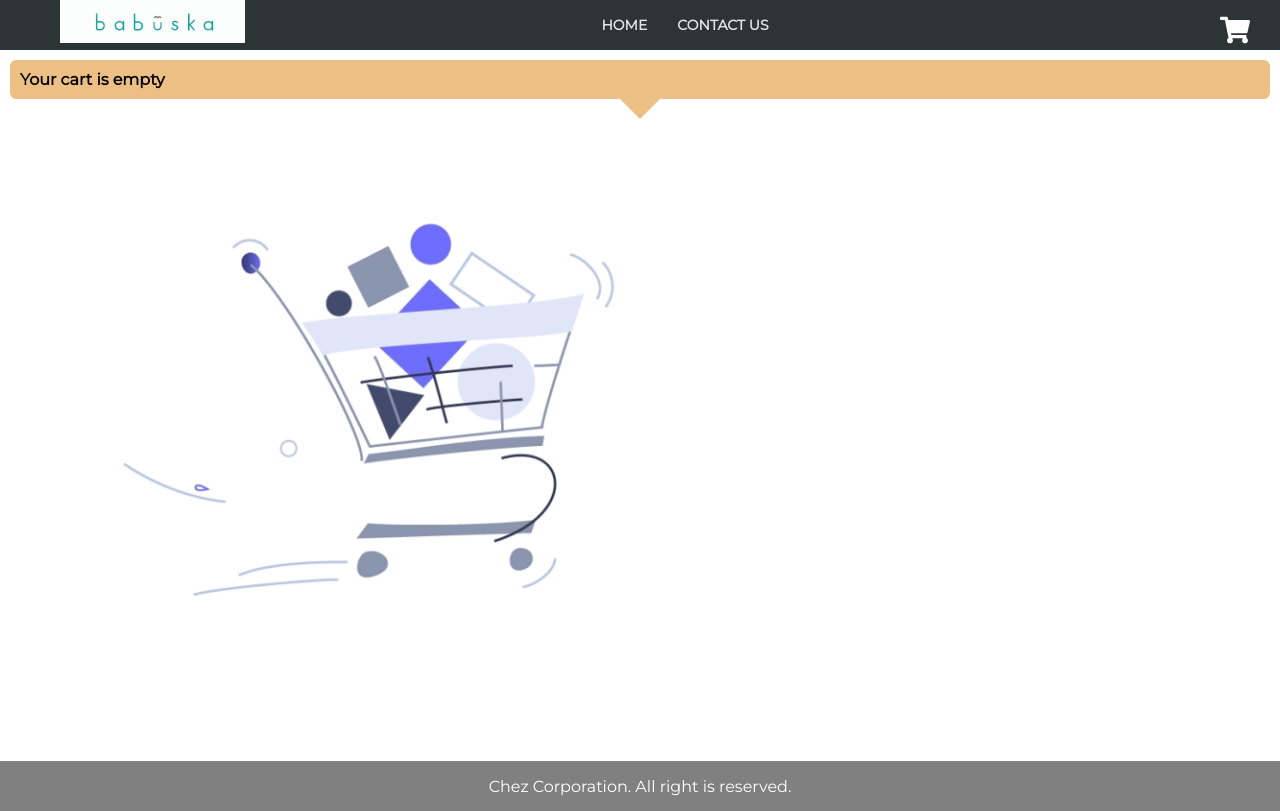
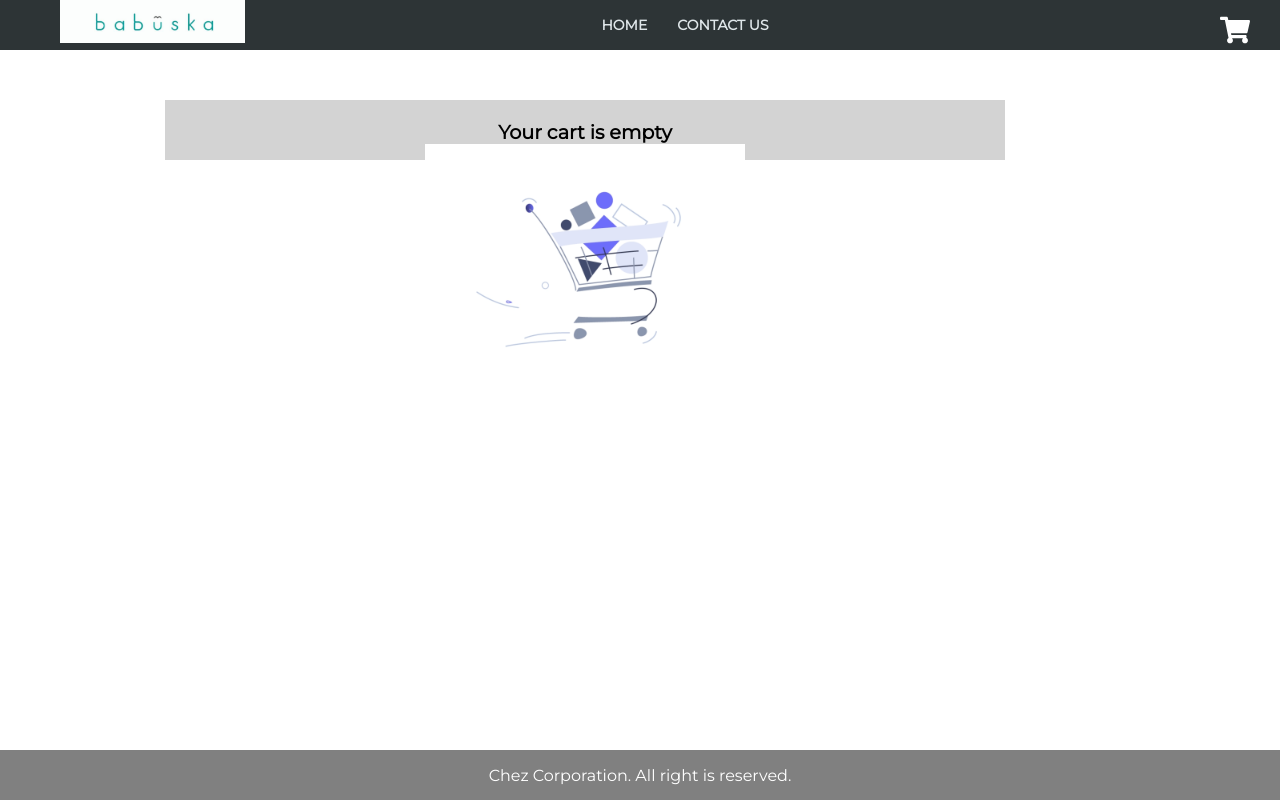
Before and after one commit to arvindchez/chezzy-fashions, a React (Create React App) app: page /cart in a window 1280 px wide. Built offline with nearby package versions, Linux system fonts and the light colour scheme.

Commit message:
all new formatting complete

```diff
--- a/src/components/bigcart/BigCart.js
+++ b/src/components/bigcart/BigCart.js
@@ -1,57 +1,93 @@
 import React, { Component } from 'react'
 import SmallCart from '../smallcart/SmallCart';
-import Order from '../order/Order';
-import Checkout from '../checkout/Checkout';
 import { connect } from "react-redux";
 import emptyCart from '../../images/emptycart.gif';
+import Fade from "react-reveal/Fade";
+import { formatCurrency } from "../../helper/utils";
+import { removeFromCart, clearCart, addToCart, removeByItemFromCart } from "../../actions/cart";
+import { showCheckout } from "../../actions/order";
+import Order from "../order/Order"
+import Checkout from '../checkout/Checkout';
+import { FaShoppingBasket } from 'react-icons/fa';
 
 class BigCart extends Component {
     render() {
         const { showOrder, cartItems } = this.props;
 
-
         return (
-            <div>
-                <div className="form-row">
-                    < div className="form-column">
+            <section className="cartlist">
+                <div className="cartlist-container">
+                    <div className="cartlist-item summary">
                         {cartItems && cartItems.length === 0 ? (
                             <div>
-                                <div className="cart cart-header">
+                                <div>
                                     {!showOrder ? "Your cart is empty" : "Complete your order"}
                                 </div>
-                                <img src={emptyCart} height="60%" width="60%" alt="Cart is empty"></img>
+                                <img src={emptyCart} height="30%" width="40%" alt="Cart is empty"></img>
                             </div>
                         ) : (<div>{!showOrder ?
-                            <div className="cart cart-header">
+                            <div><FaShoppingBasket />
                                 {"  "} You have {cartItems ? cartItems.length : "0"}
                                 {cartItems && cartItems.length > 1 ?
                                     " items" : " item"} in the cart{" "}
-                            </div> : <div className="cart cart-header">Complete your order</div>
+                            </div> :
+                            <div >Complete your order</div>
+
                         }
                         </div>
                             )}
                     </div>
-                </div>
-
-
+                    <div className="cartlist-item details">
                         {!showOrder && (
                             <SmallCart />
                         )
                         }
+                    </div>
+                    <div className="cartlist-item total">
+                        {<div>
+                            {!showOrder && cartItems && cartItems.length !== 0 && (
+                                <Fade bottom>
+                                    <div className="col-sm-3 p-3">
+                                        <div className="card card-body">
+                                            <p className="mb-1">Total Items</p>
+                                            <h4 className=" mb-3 txt-right">{cartItems.length}</h4>
+                                            <p className="mb-1">Total Payment</p>
+                                            <h3 className="m-0 txt-right">{formatCurrency(
+                                                cartItems.reduce((a, c) => a + c.price * c.count, 0)
+                                            )}</h3>
+                                            <hr className="my-4" />
+                                            <div className="text-center">
+                                                <button type="button" onClick={() => {
+                                                    this.props.showCheckout(true);
+                                                }}>Check out</button>
+                                                <button type="button" onClick={() => {
+                                                    this.props.clearCart()
+                                                }}>Clear Cart</button>
+                                            </div>
+                                        </div>
+                                    </div>
+                                </Fade>
+                            )}
+                        </div>
+                        }
+                    </div>
+                    <di>
                         {showOrder && (
                             <Checkout />
-                )
-                }
+                        )}
                         <Order />
+                    </di>
                 </div>
+            </section >
         );
     }
 }
 
+
 export default connect(
-
     (state) => ({
+        cartItems: state.cart.cartItems,
         showOrder: state.order.showOrder,
-        cartItems: state.cart.cartItems
-    })
+    }),
+    { removeFromCart, addToCart, removeByItemFromCart, clearCart, showCheckout }
 )(BigCart);
--- a/src/components/checkout/Checkout.js
+++ b/src/components/checkout/Checkout.js
@@ -81,17 +81,18 @@ class Checkout extends Component {
                                     ></input>
                                 </li>
                                 <li>
+                                    <div>
                                         <button type="submit">
                                             Complete Order
                                         </button>
-                                </li>
-                                <li>
+
                                         <button
                                             onClick={() => {
                                                 this.props.showCheckout(false);
                                             }}
 
                                         >Back</button>
+                                    </div>
                                 </li>
                             </ul>
                         </form>
--- a/src/components/smallcart/SmallCart.js
+++ b/src/components/smallcart/SmallCart.js
@@ -11,10 +11,6 @@ class SmallCart extends Component {
   render() {
     const { cartItems, showOrder } = this.props;
     return (
-      <div className="row">
-        <div>
-        </div>
-        < div className="column">
       <div className="cart">
         <Fade left cascade>
           <ul className="cart-items">
@@ -44,7 +40,7 @@ class SmallCart extends Component {
                   </div>
                   <p className="mb-1">{item.title}- (Size/Colour - {item.selectedSize} / {item.selectedColor})</p>
 
-                      <div className="right">
+                  <div className="cartitem-remove">
                     {formatCurrency(item.price)} x {item.count}{" "}
                     <Fade left cascade>
                       <button
@@ -55,43 +51,12 @@ class SmallCart extends Component {
                         }
                       >Remove</button></Fade>
                   </div>
-
                 </div>
               </li>
             ))}
           </ul>
         </Fade>
       </div>
-        </div>
-
-        <div className="column">
-          <div>
-            {!showOrder && cartItems && cartItems.length !== 0 && (
-              <Fade bottom>
-                <div className="col-sm-3 p-3">
-                  <div className="card card-body">
-                    <p className="mb-1">Total Items</p>
-                    <h4 className=" mb-3 txt-right">{cartItems.length}</h4>
-                    <p className="mb-1">Total Payment</p>
-                    <h3 className="m-0 txt-right">{formatCurrency(
-                      cartItems.reduce((a, c) => a + c.price * c.count, 0)
-                    )}</h3>
-                    <hr className="my-4" />
-                    <div className="text-center">
-                      <button type="button" onClick={() => {
-                        this.props.showCheckout(true);
-                      }}>Check out</button>
-                      <button type="button" onClick={() => {
-                        this.props.clearCart()
-                      }}>Clear Cart</button>
-                    </div>
-                  </div>
-                </div>
-              </Fade>
-            )}
-          </div>
-        </div>
-      </div >
     );
   }
 }
--- a/src/index.css
+++ b/src/index.css
@@ -128,6 +128,14 @@ button.cartitem-addremove {
   color: black;
 }
 
+.cartitem-count {
+  display: flex;
+}
+
+.cartitem-remove {
+  float: right;
+}
+
 .filter-container {
   position: fixed;
   right: 0;
@@ -221,6 +229,101 @@ button.cartitem-addremove {
 
 /* product list end */
 
+/* Cart Details start */
+
+.cartlist {
+  padding: 5rem 0;
+}
+
+.cartlist-container {
+  display: grid;
+  justify-content: center;
+  align-content: center;
+  grid-template: "header header header" 60px "main main side" 1fr;
+}
+
+.cartlist-item {
+  padding: 20px;
+}
+
+.summary {
+  grid-area: header;
+  text-align: center;
+  font-weight: bold;
+  font-size: larger;
+  background-color: lightgray;
+}
+
+.details {
+  grid-area: main;
+}
+
+.total {
+  grid-area: side;
+}
+
+.total button {
+  margin-right: 16px;
+}
+
+.small-basket {
+  bottom: 0px;
+  text-align: center;
+  height: 40px;
+  margin-right: 10px;
+}
+
+.cart-items {
+  padding: 0;
+  width: 100%;
+  list-style-type: none;
+}
+
+.cart-items img {
+  width: 11rem;
+}
+
+.cart-items li {
+  display: flex;
+  background-color: beige;
+  border-radius: 10px;
+  margin: 0 0 3px 0;
+  font-weight: bold;
+}
+
+.cart-items li div {
+  padding: 0.5rem;
+}
+
+.cart-items li div:last-child {
+  flex: 1;
+}
+
+@media screen and (max-width: 430px) {
+  .cartlist-container {
+    margin: 0 auto;
+    display: flex;
+    flex-direction: column;
+    justify-content: center;
+    align-content: start;
+  }
+}
+
+@media screen and (min-width: 776px) {
+  .cartlist-container {
+    width: 90vw;
+  }
+}
+
+@media screen and (min-width: 992px) {
+  .cartlist-container {
+    width: 95vw;
+    max-width: 1170px;
+  }
+}
+
+/* Cart Details end */
+
 .empty-search {
   text-align: center;
   text-transform: capitalize;
@@ -291,77 +394,6 @@ button.cartitem-addremove {
 
 /* end of product  */
 
-/* Index.css */
-
-.cart {
-  padding: 1rem;
-  margin: 1rem;
-  display: flex;
-}
-
-.cart-header {
-  position: relative;
-  background: #ecc085;
-  color: black;
-  font-weight: bold;
-  border-radius: .4em;
-}
-
-.cart-header:after {
-  content: '';
-  position: absolute;
-  bottom: 0;
-  left: 50%;
-  width: 0;
-  height: 0;
-  border: 20px solid transparent;
-  border-top-color: #ecc085;
-  border-bottom: 0;
-  margin-left: -20px;
-  margin-bottom: -20px;
-}
-
-.cart-items {
-  padding: 0;
-  width: 100%;
-  list-style-type: none;
-}
-
-.cart-items img {
-  width: 5rem;
-}
-
-.cart-items li {
-  display: flex;
-}
-
-.cart-items li div {
-  padding: 0.5rem;
-}
-
-.cart-items li div:last-child {
-  flex: 1;
-}
-
-.right {
-  text-align: right;
-}
-
-.total {
-  display: flex;
-  justify-content: space-between;
-  align-items: center;
-  width: 100%;
-}
-
-.total>div {
-  font-size: 2rem;
-}
-
-.total>div, .total>button {
-  flex: 1;
-}
-
 /* Checkout form */
 
 .form-container {
@@ -376,6 +408,14 @@ button.cartitem-addremove {
   display: flex;
   flex-direction: column;
   padding: 1rem;
+}
+
+.form-container li div:last-child {
+  text-align: center;
+}
+
+.form-container button {
+  margin: 10px;
 }
 
 /* Order Details */
```
Lines whose indentation alone changed are shown as unchanged.
